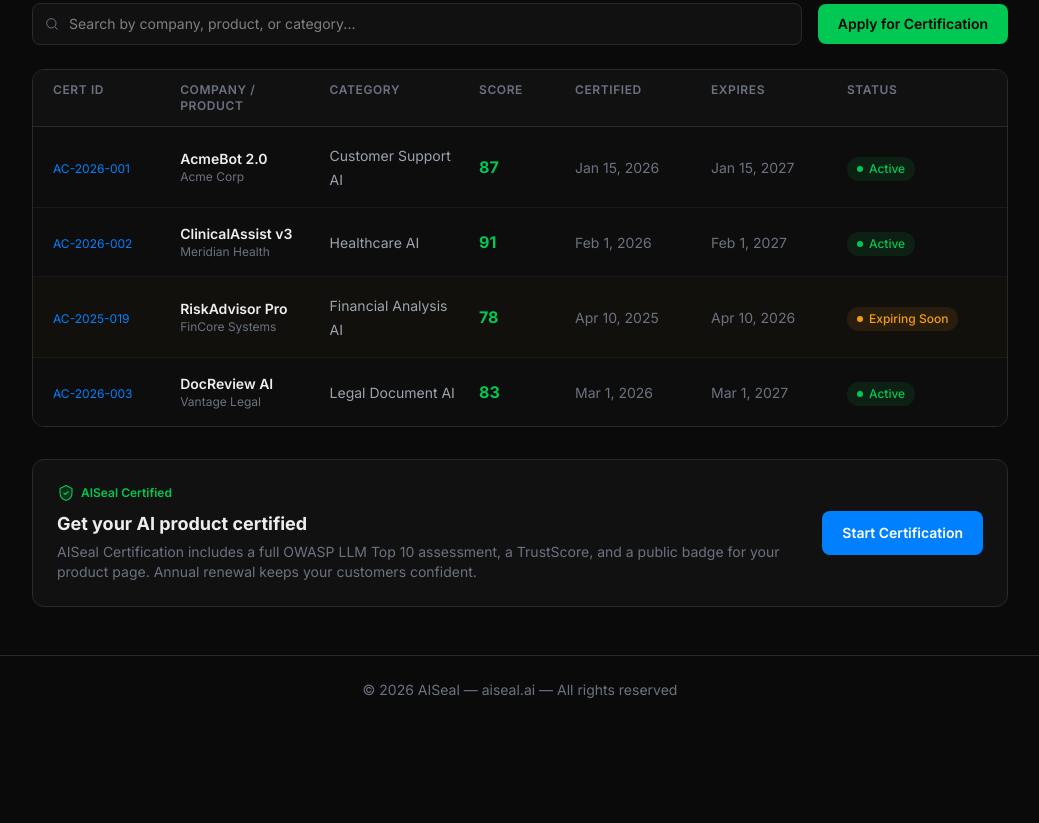
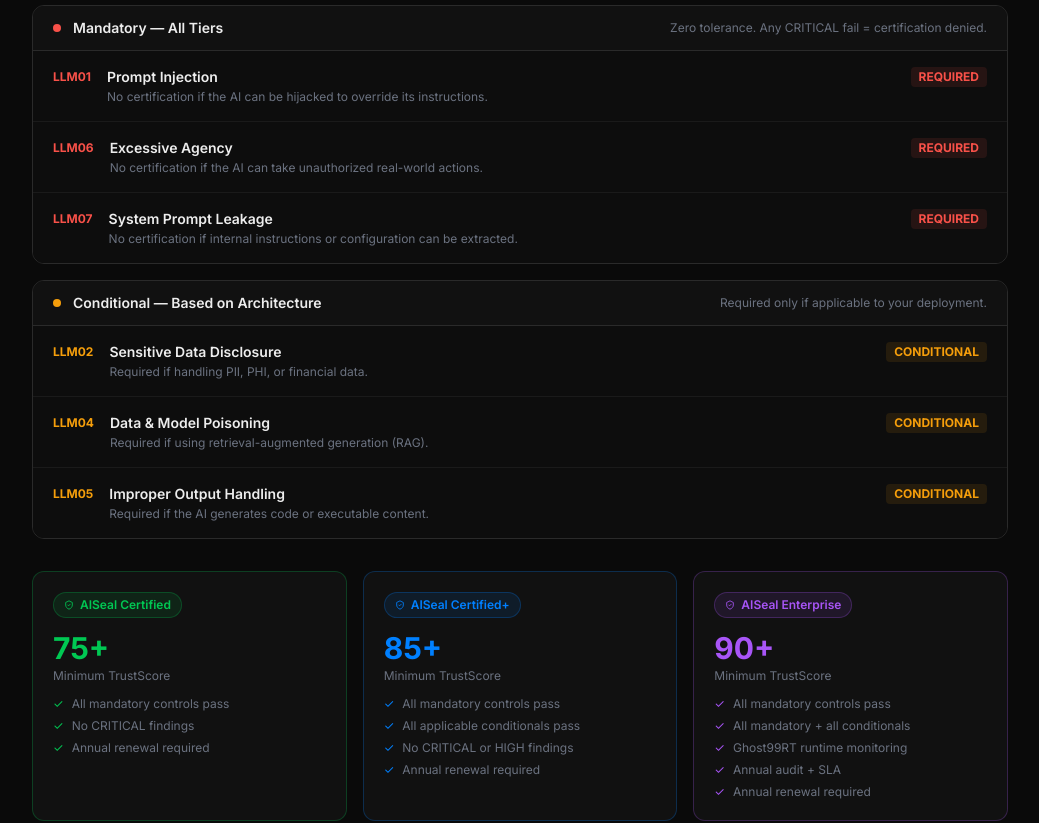
Before and after one commit to BadAsh99/aiseal, a Next.js app: page /registry in a window 1280 px wide. Shown: the part 380-1203 px from the top of the page, without its empty margins (120-1159 px from the left). Before the commit the page ends 1104 px from the top, so only its background shows below. Built offline with nearby package versions, Linux system fonts and the light colour scheme.

Commit message:
Add certification framework to registry — mandatory/conditional controls, three tiers, tier badges on entries

```diff
--- a/app/registry/page.tsx
+++ b/app/registry/page.tsx
@@ -11,6 +11,7 @@
   certDate: string;
   expiryDate: string;
   status: "active" | "expiring" | "expired";
+  tier: "certified" | "certified-plus" | "enterprise";
 }
 
 const REGISTRY: CertEntry[] = [
@@ -23,6 +24,7 @@
     certDate: "2026-01-15",
     expiryDate: "2027-01-15",
     status: "active",
+    tier: "certified-plus",
   },
   {
     id: "AC-2026-002",
@@ -33,6 +35,7 @@
     certDate: "2026-02-01",
     expiryDate: "2027-02-01",
     status: "active",
+    tier: "enterprise",
   },
   {
     id: "AC-2025-019",
@@ -43,6 +46,7 @@
     certDate: "2025-04-10",
     expiryDate: "2026-04-10",
     status: "expiring",
+    tier: "certified",
   },
   {
     id: "AC-2026-003",
@@ -53,66 +57,168 @@
     certDate: "2026-03-01",
     expiryDate: "2027-03-01",
     status: "active",
+    tier: "certified-plus",
   },
 ];
 
+const TIERS = {
+  "certified": {
+    label: "AISeal Certified",
+    color: "#00c853",
+    bg: "rgba(0,200,83,0.1)",
+    border: "rgba(0,200,83,0.25)",
+    scoreMin: 75,
+  },
+  "certified-plus": {
+    label: "AISeal Certified+",
+    color: "#0080ff",
+    bg: "rgba(0,128,255,0.1)",
+    border: "rgba(0,128,255,0.25)",
+    scoreMin: 85,
+  },
+  "enterprise": {
+    label: "AISeal Enterprise",
+    color: "#a855f7",
+    bg: "rgba(168,85,247,0.1)",
+    border: "rgba(168,85,247,0.25)",
+    scoreMin: 90,
+  },
+};
+
 function scoreColor(score: number): string {
-  if (score >= 70) return "#00c853";
-  if (score >= 40) return "#f59e0b";
-  return "#f85149";
+  const s = Math.max(0, Math.min(100, score));
+  if (s <= 50) {
+    const t = s / 50;
+    return `rgb(${Math.round(248+(245-248)*t)},${Math.round(81+(158-81)*t)},${Math.round(73+(11-73)*t)})`;
+  }
+  const t = (s - 50) / 50;
+  return `rgb(${Math.round(245+(0-245)*t)},${Math.round(158+(200-158)*t)},${Math.round(11+(83-11)*t)})`;
 }
 
 function formatDate(iso: string): string {
-  return new Date(iso).toLocaleDateString("en-US", {
-    month: "short",
-    day: "numeric",
-    year: "numeric",
-  });
+  return new Date(iso).toLocaleDateString("en-US", { month: "short", day: "numeric", year: "numeric" });
 }
 
 function StatusBadge({ status }: { status: CertEntry["status"] }) {
   const styles = {
-    active: { bg: "rgba(0,200,83,0.1)", color: "#00c853", label: "Active" },
+    active:   { bg: "rgba(0,200,83,0.1)",   color: "#00c853", label: "Active" },
     expiring: { bg: "rgba(245,158,11,0.1)", color: "#f59e0b", label: "Expiring Soon" },
-    expired: { bg: "rgba(248,81,73,0.1)", color: "#f85149", label: "Expired" },
+    expired:  { bg: "rgba(248,81,73,0.1)",  color: "#f85149", label: "Expired" },
   };
   const s = styles[status];
   return (
-    <span
-      className="inline-flex items-center gap-1.5 text-xs font-medium px-2.5 py-1 rounded-full"
-      style={{ background: s.bg, color: s.color }}
-    >
-      <span
-        className="w-1.5 h-1.5 rounded-full"
-        style={{ background: s.color }}
-      />
+    <span className="inline-flex items-center gap-1.5 text-xs font-medium px-2.5 py-1 rounded-full" style={{ background: s.bg, color: s.color }}>
+      <span className="w-1.5 h-1.5 rounded-full" style={{ background: s.color }} />
       {s.label}
     </span>
   );
 }
 
-function CertBadge() {
+function TierBadge({ tier }: { tier: CertEntry["tier"] }) {
+  const t = TIERS[tier];
   return (
-    <div className="flex items-center gap-1.5">
-      <svg width="18" height="18" viewBox="0 0 24 24" fill="none">
-        <path
-          d="M12 2L4 6V12C4 16.4 7.4 20.5 12 22C16.6 20.5 20 16.4 20 12V6L12 2Z"
-          fill="rgba(0,200,83,0.15)"
-          stroke="#00c853"
-          strokeWidth="1.5"
-          strokeLinejoin="round"
-        />
-        <path
-          d="M9 12L11 14L15 10"
-          stroke="#00c853"
-          strokeWidth="1.5"
-          strokeLinecap="round"
-          strokeLinejoin="round"
-        />
+    <span className="inline-flex items-center gap-1.5 text-xs font-semibold px-2.5 py-1 rounded-full" style={{ background: t.bg, color: t.color, border: `1px solid ${t.border}` }}>
+      <svg width="10" height="10" viewBox="0 0 24 24" fill="none">
+        <path d="M12 2L4 6V12C4 16.4 7.4 20.5 12 22C16.6 20.5 20 16.4 20 12V6L12 2Z" stroke="currentColor" strokeWidth="2" strokeLinejoin="round" />
+        <path d="M9 12L11 14L15 10" stroke="currentColor" strokeWidth="2" strokeLinecap="round" strokeLinejoin="round" />
       </svg>
-      <span className="text-xs font-semibold" style={{ color: "#00c853" }}>
-        AISeal Certified
-      </span>
+      {t.label}
+    </span>
+  );
+}
+
+function CriteriaSection() {
+  return (
+    <div className="mb-12">
+      <p className="text-xs font-semibold uppercase tracking-widest mb-2 text-center" style={{ color: "#00c853" }}>
+        Certification Framework
+      </p>
+      <h2 className="text-2xl font-bold text-center mb-2" style={{ color: "#ededed", letterSpacing: "-0.02em" }}>
+        What it takes to get certified
+      </h2>
+      <p className="text-center text-sm mb-8 max-w-xl mx-auto" style={{ color: "#6b7280" }}>
+        AISeal Cert is not a score threshold. It is a criteria-based framework — specific OWASP LLM controls that must be met, verified, and renewed annually.
+      </p>
+
+      {/* Mandatory controls */}
+      <div className="rounded-xl overflow-hidden mb-4" style={{ border: "1px solid #2a2a2a" }}>
+        <div className="px-5 py-3 flex items-center gap-3" style={{ background: "#111111", borderBottom: "1px solid #2a2a2a" }}>
+          <span className="w-2 h-2 rounded-full flex-shrink-0" style={{ background: "#f85149" }} />
+          <p className="text-sm font-semibold" style={{ color: "#ededed" }}>Mandatory — All Tiers</p>
+          <span className="text-xs ml-auto" style={{ color: "#6b7280" }}>Zero tolerance. Any CRITICAL fail = certification denied.</span>
+        </div>
+        <div style={{ background: "#0d0d0d" }}>
+          {[
+            { code: "LLM01", name: "Prompt Injection", reason: "No certification if the AI can be hijacked to override its instructions." },
+            { code: "LLM06", name: "Excessive Agency", reason: "No certification if the AI can take unauthorized real-world actions." },
+            { code: "LLM07", name: "System Prompt Leakage", reason: "No certification if internal instructions or configuration can be extracted." },
+          ].map((c, i, arr) => (
+            <div key={c.code} className="px-5 py-4 flex items-start gap-4" style={{ borderBottom: i < arr.length - 1 ? "1px solid #1a1a1a" : "none" }}>
+              <span className="text-xs font-mono font-bold flex-shrink-0 mt-0.5" style={{ color: "#f85149" }}>{c.code}</span>
+              <div>
+                <p className="text-sm font-semibold mb-0.5" style={{ color: "#ededed" }}>{c.name}</p>
+                <p className="text-xs" style={{ color: "#6b7280" }}>{c.reason}</p>
+              </div>
+              <span className="ml-auto flex-shrink-0 text-xs font-bold px-2 py-0.5 rounded" style={{ background: "rgba(248,81,73,0.1)", color: "#f85149" }}>REQUIRED</span>
+            </div>
+          ))}
+        </div>
+      </div>
+
+      {/* Conditional controls */}
+      <div className="rounded-xl overflow-hidden mb-8" style={{ border: "1px solid #2a2a2a" }}>
+        <div className="px-5 py-3 flex items-center gap-3" style={{ background: "#111111", borderBottom: "1px solid #2a2a2a" }}>
+          <span className="w-2 h-2 rounded-full flex-shrink-0" style={{ background: "#f59e0b" }} />
+          <p className="text-sm font-semibold" style={{ color: "#ededed" }}>Conditional — Based on Architecture</p>
+          <span className="text-xs ml-auto" style={{ color: "#6b7280" }}>Required only if applicable to your deployment.</span>
+        </div>
+        <div style={{ background: "#0d0d0d" }}>
+          {[
+            { code: "LLM02", name: "Sensitive Data Disclosure", condition: "Required if handling PII, PHI, or financial data." },
+            { code: "LLM04", name: "Data & Model Poisoning", condition: "Required if using retrieval-augmented generation (RAG)." },
+            { code: "LLM05", name: "Improper Output Handling", condition: "Required if the AI generates code or executable content." },
+          ].map((c, i, arr) => (
+            <div key={c.code} className="px-5 py-4 flex items-start gap-4" style={{ borderBottom: i < arr.length - 1 ? "1px solid #1a1a1a" : "none" }}>
+              <span className="text-xs font-mono font-bold flex-shrink-0 mt-0.5" style={{ color: "#f59e0b" }}>{c.code}</span>
+              <div>
+                <p className="text-sm font-semibold mb-0.5" style={{ color: "#ededed" }}>{c.name}</p>
+                <p className="text-xs" style={{ color: "#6b7280" }}>{c.condition}</p>
+              </div>
+              <span className="ml-auto flex-shrink-0 text-xs font-bold px-2 py-0.5 rounded" style={{ background: "rgba(245,158,11,0.1)", color: "#f59e0b" }}>CONDITIONAL</span>
+            </div>
+          ))}
+        </div>
+      </div>
+
+      {/* Tier cards */}
+      <div className="grid grid-cols-1 md:grid-cols-3 gap-4">
+        {(Object.entries(TIERS) as [keyof typeof TIERS, typeof TIERS[keyof typeof TIERS]][]).map(([key, tier]) => (
+          <div key={key} className="rounded-xl p-5" style={{ background: "#111111", border: `1px solid ${tier.border}` }}>
+            <TierBadge tier={key} />
+            <p className="text-3xl font-bold mt-3 mb-0.5" style={{ color: tier.color }}>{tier.scoreMin}+</p>
+            <p className="text-xs mb-3" style={{ color: "#6b7280" }}>Minimum TrustScore</p>
+            <ul className="text-xs flex flex-col gap-1.5" style={{ color: "#6b7280" }}>
+              <li className="flex gap-2">
+                <span style={{ color: tier.color }}>✓</span>
+                All mandatory controls pass
+              </li>
+              {key === "certified" && (
+                <li className="flex gap-2"><span style={{ color: tier.color }}>✓</span>No CRITICAL findings</li>
+              )}
+              {key === "certified-plus" && (<>
+                <li className="flex gap-2"><span style={{ color: tier.color }}>✓</span>All applicable conditionals pass</li>
+                <li className="flex gap-2"><span style={{ color: tier.color }}>✓</span>No CRITICAL or HIGH findings</li>
+              </>)}
+              {key === "enterprise" && (<>
+                <li className="flex gap-2"><span style={{ color: tier.color }}>✓</span>All mandatory + all conditionals</li>
+                <li className="flex gap-2"><span style={{ color: tier.color }}>✓</span>Ghost99RT runtime monitoring</li>
+                <li className="flex gap-2"><span style={{ color: tier.color }}>✓</span>Annual audit + SLA</li>
+              </>)}
+              <li className="flex gap-2"><span style={{ color: tier.color }}>✓</span>Annual renewal required</li>
+            </ul>
+          </div>
+        ))}
+      </div>
     </div>
   );
 }
@@ -122,42 +228,28 @@
 
   const filtered = REGISTRY.filter((entry) => {
     const q = search.toLowerCase();
-    return (
-      !q ||
-      entry.company.toLowerCase().includes(q) ||
-      entry.product.toLowerCase().includes(q) ||
-      entry.category.toLowerCase().includes(q) ||
-      entry.id.toLowerCase().includes(q)
-    );
+    return !q || entry.company.toLowerCase().includes(q) || entry.product.toLowerCase().includes(q) || entry.category.toLowerCase().includes(q) || entry.id.toLowerCase().includes(q);
   });
 
   const activeCount = REGISTRY.filter((e) => e.status === "active").length;
   const expiringCount = REGISTRY.filter((e) => e.status === "expiring").length;
-  const avgScore = Math.round(
-    REGISTRY.reduce((s, e) => s + e.score, 0) / REGISTRY.length
-  );
+  const avgScore = Math.round(REGISTRY.reduce((s, e) => s + e.score, 0) / REGISTRY.length);
 
   return (
     <div style={{ background: "#0a0a0a", minHeight: "100vh" }}>
       <div className="max-w-5xl mx-auto px-6 py-12">
+
         {/* Header */}
         <div className="mb-10">
-          <p
-            className="text-xs font-semibold uppercase tracking-widest mb-2"
-            style={{ color: "#00c853" }}
-          >
-            AISeal Cert
-          </p>
-          <h1
-            className="text-3xl font-bold mb-2"
-            style={{ color: "#ededed", letterSpacing: "-0.02em" }}
-          >
+          <p className="text-xs font-semibold uppercase tracking-widest mb-2" style={{ color: "#00c853" }}>AISeal Cert</p>
+          <h1 className="text-3xl font-bold mb-2" style={{ color: "#ededed", letterSpacing: "-0.02em" }}>
             AISeal Certified AI Products
           </h1>
-          <p className="text-base" style={{ color: "#6b7280" }}>
-            Independently verified. Annually recertified.
-          </p>
+          <p className="text-base" style={{ color: "#6b7280" }}>Independently verified. Annually recertified.</p>
         </div>
+
+        {/* Certification criteria */}
+        <CriteriaSection />
 
         {/* Stats */}
         <div className="grid grid-cols-3 gap-4 mb-8">
@@ -166,17 +258,10 @@
           <StatCard value={`${avgScore}`} label="Avg TrustScore" color="#0080ff" />
         </div>
 
-        {/* Search + CTA */}
+        {/* Search */}
         <div className="flex items-center gap-4 mb-6">
           <div className="flex-1 relative">
-            <svg
-              className="absolute left-3 top-1/2 -translate-y-1/2"
-              width="16"
-              height="16"
-              viewBox="0 0 24 24"
-              fill="none"
-              style={{ color: "#6b7280" }}
-            >
+            <svg className="absolute left-3 top-1/2 -translate-y-1/2" width="16" height="16" viewBox="0 0 24 24" fill="none" style={{ color: "#6b7280" }}>
               <circle cx="11" cy="11" r="7" stroke="currentColor" strokeWidth="1.5" />
               <path d="M20 20L17 17" stroke="currentColor" strokeWidth="1.5" strokeLinecap="round" />
             </svg>
@@ -186,35 +271,21 @@
               onChange={(e) => setSearch(e.target.value)}
               placeholder="Search by company, product, or category..."
               className="w-full pl-9 pr-4 py-2.5 rounded-lg text-sm outline-none"
-              style={{
-                background: "#111111",
-                border: "1px solid #2a2a2a",
-                color: "#ededed",
-              }}
+              style={{ background: "#111111", border: "1px solid #2a2a2a", color: "#ededed" }}
             />
           </div>
-          <a
-            href="/scan"
-            className="flex-shrink-0 px-5 py-2.5 rounded-lg text-sm font-semibold"
-            style={{ background: "#00c853", color: "#000000", textDecoration: "none" }}
-          >
+          <a href="/scan" className="flex-shrink-0 px-5 py-2.5 rounded-lg text-sm font-semibold" style={{ background: "#00c853", color: "#000000", textDecoration: "none" }}>
             Apply for Certification
           </a>
         </div>
 
-        {/* Table */}
-        <div
-          className="rounded-xl overflow-hidden"
-          style={{ border: "1px solid #2a2a2a" }}
-        >
-          {/* Table header */}
+        {/* Registry table */}
+        <div className="rounded-xl overflow-hidden mb-8" style={{ border: "1px solid #2a2a2a" }}>
           <div
             className="grid text-xs font-semibold uppercase tracking-wider px-5 py-3"
             style={{
-              background: "#111111",
-              borderBottom: "1px solid #2a2a2a",
-              color: "#6b7280",
-              gridTemplateColumns: "1fr 1.2fr 1.2fr 80px 120px 120px 140px",
+              background: "#111111", borderBottom: "1px solid #2a2a2a", color: "#6b7280",
+              gridTemplateColumns: "90px 1.2fr 1fr 70px 110px 150px",
               gap: "1rem",
             }}
           >
@@ -222,83 +293,41 @@
             <span>Company / Product</span>
             <span>Category</span>
             <span>Score</span>
-            <span>Certified</span>
-            <span>Expires</span>
-            <span>Status</span>
+            <span>Tier</span>
+            <span>Status / Expiry</span>
           </div>
 
-          {/* Rows */}
           <div style={{ background: "#0d0d0d" }}>
             {filtered.length === 0 ? (
-              <div className="px-5 py-12 text-center" style={{ color: "#6b7280" }}>
-                No results match your search.
-              </div>
+              <div className="px-5 py-12 text-center" style={{ color: "#6b7280" }}>No results match your search.</div>
             ) : (
               filtered.map((entry, i) => (
                 <div
                   key={entry.id}
                   className="grid items-center px-5 py-4"
                   style={{
-                    borderBottom:
-                      i < filtered.length - 1 ? "1px solid #1a1a1a" : "none",
-                    gridTemplateColumns: "1fr 1.2fr 1.2fr 80px 120px 120px 140px",
+                    borderBottom: i < filtered.length - 1 ? "1px solid #1a1a1a" : "none",
+                    gridTemplateColumns: "90px 1.2fr 1fr 70px 110px 150px",
                     gap: "1rem",
-                    background:
-                      entry.status === "expiring"
-                        ? "rgba(245,158,11,0.02)"
-                        : "transparent",
+                    background: entry.status === "expiring" ? "rgba(245,158,11,0.02)" : "transparent",
                   }}
                 >
+                  <span className="text-xs font-mono" style={{ color: "#0080ff" }}>{entry.id}</span>
+
                   <div>
-                    <span
-                      className="text-xs font-mono"
-                      style={{ color: "#0080ff" }}
-                    >
-                      {entry.id}
-                    </span>
+                    <p className="text-sm font-semibold" style={{ color: "#ededed" }}>{entry.product}</p>
+                    <p className="text-xs" style={{ color: "#6b7280" }}>{entry.company}</p>
                   </div>
 
-                  <div>
-                    <p
-                      className="text-sm font-semibold"
-                      style={{ color: "#ededed" }}
-                    >
-                      {entry.product}
-                    </p>
-                    <p className="text-xs" style={{ color: "#6b7280" }}>
-                      {entry.company}
-                    </p>
-                  </div>
+                  <span className="text-sm" style={{ color: "#9ca3af" }}>{entry.category}</span>
 
-                  <div>
-                    <span className="text-sm" style={{ color: "#9ca3af" }}>
-                      {entry.category}
-                    </span>
-                  </div>
+                  <span className="text-base font-bold" style={{ color: scoreColor(entry.score) }}>{entry.score}</span>
 
-                  <div>
-                    <span
-                      className="text-base font-bold"
-                      style={{ color: scoreColor(entry.score) }}
-                    >
-                      {entry.score}
-                    </span>
-                  </div>
-
-                  <div>
-                    <span className="text-sm" style={{ color: "#6b7280" }}>
-                      {formatDate(entry.certDate)}
-                    </span>
-                  </div>
-
-                  <div>
-                    <span className="text-sm" style={{ color: "#6b7280" }}>
-                      {formatDate(entry.expiryDate)}
-                    </span>
-                  </div>
+                  <TierBadge tier={entry.tier} />
 
                   <div>
                     <StatusBadge status={entry.status} />
+                    <p className="text-xs mt-1" style={{ color: "#374151" }}>Expires {formatDate(entry.expiryDate)}</p>
                   </div>
                 </div>
               ))
@@ -306,64 +335,36 @@
           </div>
         </div>
 
-        {/* Cert badge section */}
-        <div
-          className="mt-8 rounded-xl p-6 flex flex-col sm:flex-row items-start sm:items-center gap-6 justify-between"
-          style={{ background: "#111111", border: "1px solid #2a2a2a" }}
-        >
+        {/* Bottom CTA */}
+        <div className="rounded-xl p-6 flex flex-col sm:flex-row items-start sm:items-center gap-6 justify-between" style={{ background: "#111111", border: "1px solid #2a2a2a" }}>
           <div>
-            <CertBadge />
-            <h3
-              className="text-lg font-bold mt-2 mb-1"
-              style={{ color: "#ededed" }}
-            >
-              Get your AI product certified
-            </h3>
+            <div className="flex items-center gap-2 mb-2">
+              <svg width="16" height="16" viewBox="0 0 24 24" fill="none">
+                <path d="M12 2L4 6V12C4 16.4 7.4 20.5 12 22C16.6 20.5 20 16.4 20 12V6L12 2Z" fill="rgba(0,200,83,0.15)" stroke="#00c853" strokeWidth="1.5" strokeLinejoin="round" />
+                <path d="M9 12L11 14L15 10" stroke="#00c853" strokeWidth="1.5" strokeLinecap="round" strokeLinejoin="round" />
+              </svg>
+              <span className="text-xs font-semibold" style={{ color: "#00c853" }}>AISeal Certified</span>
+            </div>
+            <h3 className="text-lg font-bold mb-1" style={{ color: "#ededed" }}>Get your AI product certified</h3>
             <p className="text-sm" style={{ color: "#6b7280" }}>
-              AISeal Certification includes a full OWASP LLM Top 10 assessment, a
-              TrustScore, and a public badge for your product page. Annual renewal
-              keeps your customers confident.
+              Start with a free TrustScan to see where you stand. AISeal Certification includes a full OWASP LLM Top 10 assessment, a public badge, and annual renewal.
             </p>
           </div>
-          <a
-            href="/scan"
-            className="flex-shrink-0 px-5 py-3 rounded-lg text-sm font-semibold whitespace-nowrap"
-            style={{ background: "#0080ff", color: "#ffffff", textDecoration: "none" }}
-          >
-            Start Certification
+          <a href="/scan" className="flex-shrink-0 px-5 py-3 rounded-lg text-sm font-semibold whitespace-nowrap" style={{ background: "#0080ff", color: "#ffffff", textDecoration: "none" }}>
+            Start with a Free Scan
           </a>
         </div>
+
       </div>
     </div>
   );
 }
 
-function StatCard({
-  value,
-  label,
-  color,
-}: {
-  value: number | string;
-  label: string;
-  color: string;
-}) {
+function StatCard({ value, label, color }: { value: number | string; label: string; color: string }) {
   return (
-    <div
-      className="rounded-xl p-5"
-      style={{
-        background: "#111111",
-        border: "1px solid #2a2a2a",
-      }}
-    >
-      <p
-        className="text-3xl font-bold mb-1"
-        style={{ color }}
-      >
-        {value}
-      </p>
-      <p className="text-sm" style={{ color: "#6b7280" }}>
-        {label}
-      </p>
+    <div className="rounded-xl p-5" style={{ background: "#111111", border: "1px solid #2a2a2a" }}>
+      <p className="text-3xl font-bold mb-1" style={{ color }}>{value}</p>
+      <p className="text-sm" style={{ color: "#6b7280" }}>{label}</p>
     </div>
   );
 }
```
